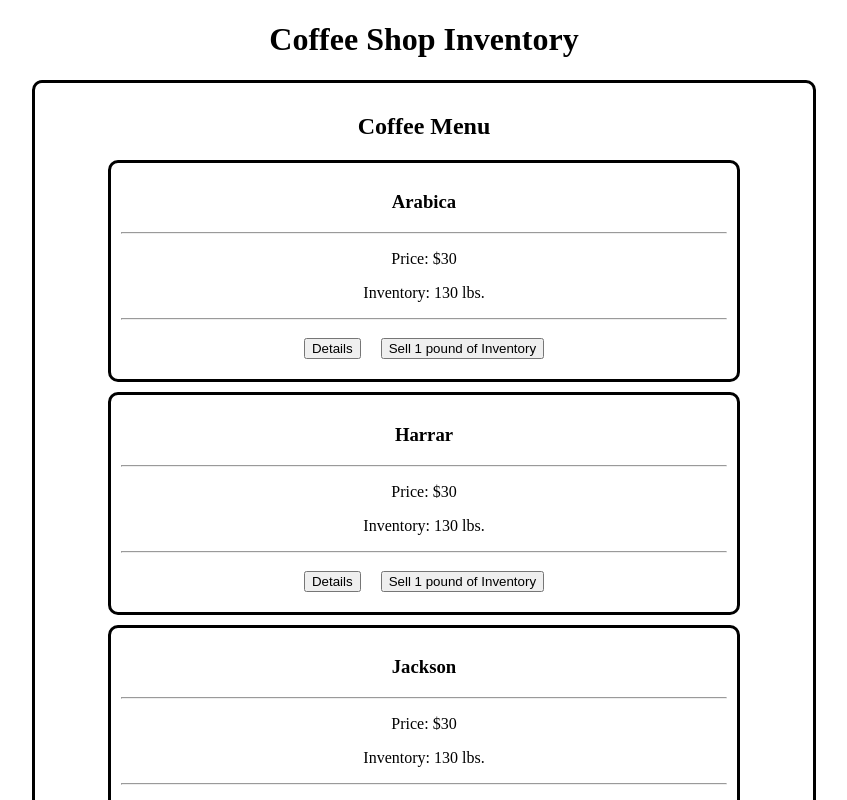
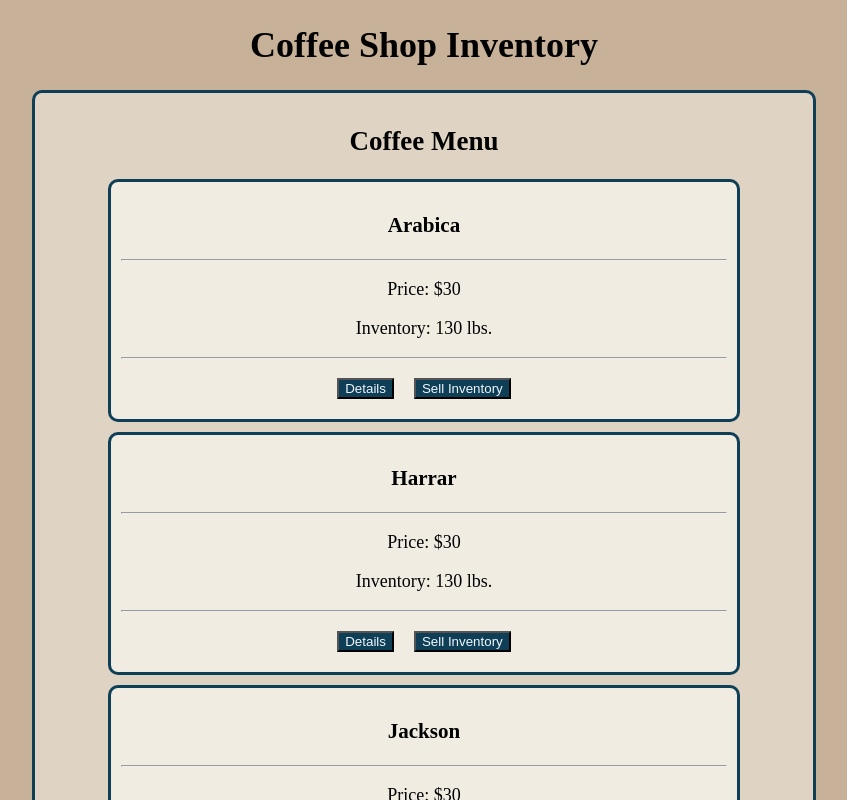
Before and after one commit to elijahchurch/Coffee-Shop-Inventory, a React (Create React App) app: page / in a window 1280 px wide. Shown: the top 800 px of the page, without its empty margins (216-1063 px from the left). Built offline with nearby package versions, Linux system fonts and the light colour scheme.

Commit message:
Add in additional styling to button and Out-of-Stock message

```diff
--- a/src/components/Coffee.js
+++ b/src/components/Coffee.js
@@ -4,11 +4,11 @@ function Coffee(props){
     let inventory = null;
     let sellButton = null;
     if(props.inventory === 0) {
-        inventory = "Out of Stock!";
+        inventory = <span className="alert">"Out of Stock!"</span>;
         sellButton = null;
     } else {
         inventory = `${props.inventory} lbs.`;
-        sellButton = <button onClick={() => props.coffeeSell(props.id)}>Sell 1 pound of Inventory</button>;
+        sellButton = <button onClick={() => props.coffeeSell(props.id)}>Sell Inventory</button>;
     }
     return(
         <div className="container menuItem">
--- a/src/components/CoffeeDetails.js
+++ b/src/components/CoffeeDetails.js
@@ -5,7 +5,7 @@ function CoffeeDetails(props){
     const {coffee, onClickingDelete, onClickingEdit} = props;
     let inventory = null;
     if(coffee.inventory === 0) {
-        inventory = "Out of Stock!";
+        inventory = <span className="alert">"Out of Stock!"</span>;
     } else {
         inventory = `${coffee.inventory} lbs.`
     }
--- a/src/components/CoffeeForm.js
+++ b/src/components/CoffeeForm.js
@@ -3,7 +3,7 @@ import PropTypes from "prop-types";
 
 function CoffeeForm(props) {
     return(
-        <div className="container main">
+        <div className="container main" id="bgColor">
             <form onSubmit={props.formSubmissionHandler}>
                 <input
                     className="input"
--- a/src/index.css
+++ b/src/index.css
@@ -1,14 +1,19 @@
 body {
   text-align: center;
+  font-size: large;
+  background-color: #c7b198;
 }
 
 .container {
   border-style: solid;
+  border-color: #0f3e57;
+  background-color: #f0ece2;
   text-align: center;
   padding: 10px;
   border-radius: 10px;
   margin-top: 10px;
 }
+
 
 .menuItem {
   width: 80%;
@@ -19,6 +24,7 @@ body {
 .main {
   width: 60%;
   margin: auto;
+  background-color: #dfd3c3;
 }
 
 button {
@@ -28,3 +34,12 @@ button {
 .input {
   margin: 5px;
 }
+
+button{
+  background-color: #0f3e57;
+  color: aliceblue;
+}
+
+.alert {
+  color: red;
+}
```
